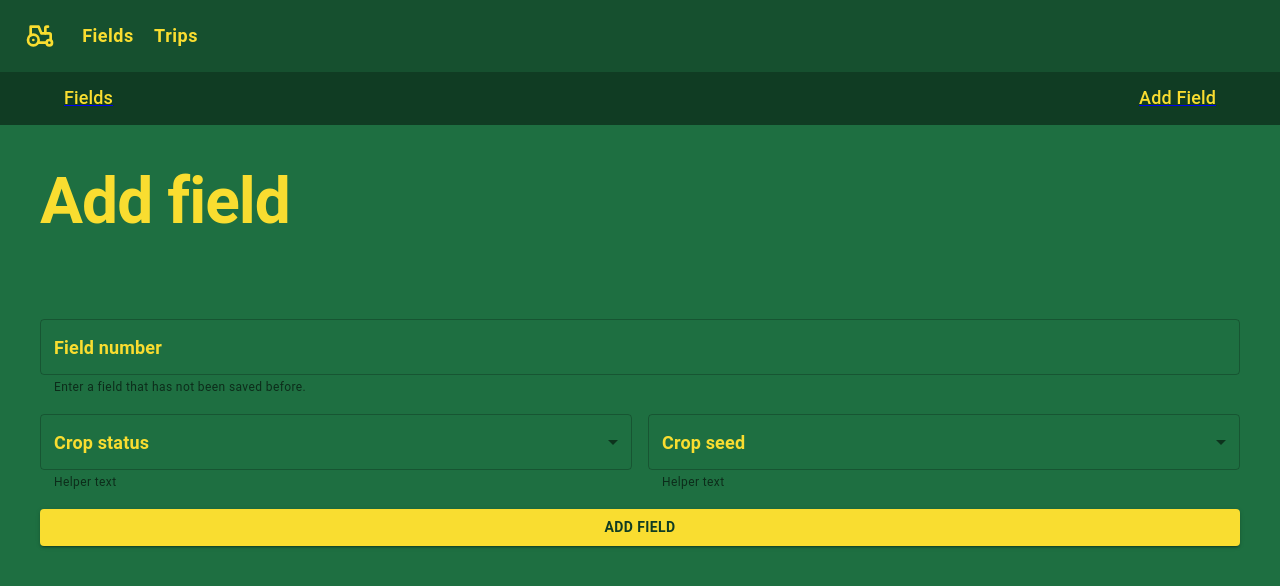
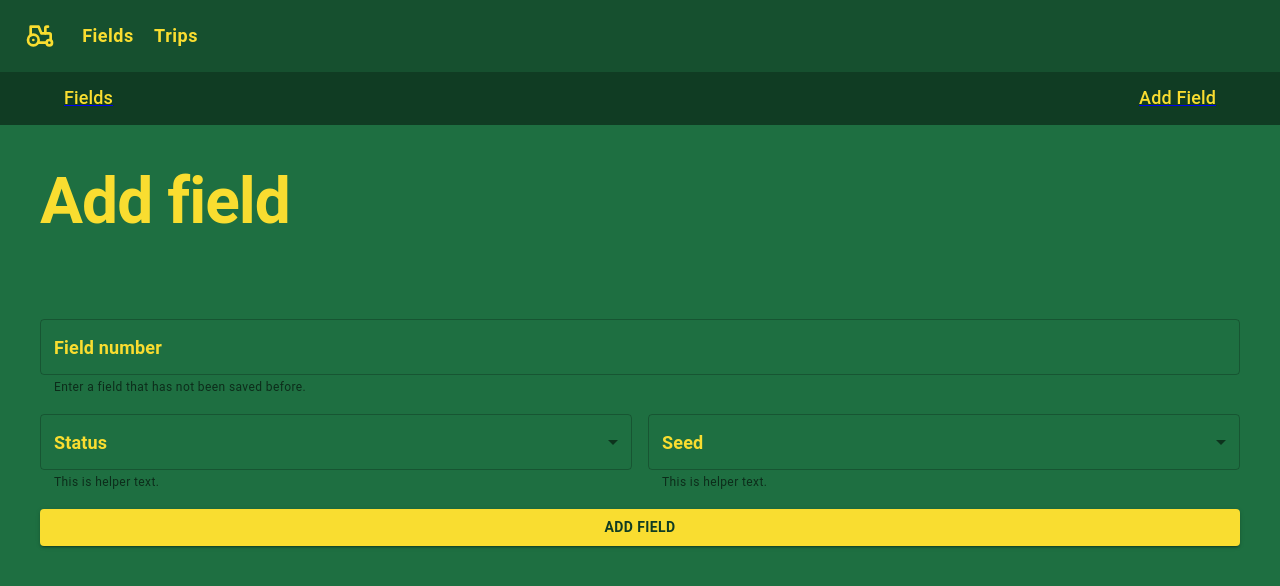
Before and after one commit to stedmanonlinedesigns/farming-simulator-lane-tracker, a Next.js app: page /add-field in a window 1280 px wide. Shown: the top 586 px of the page. Built offline with nearby package versions, Linux system fonts and the light colour scheme; some icons are missing; what @mui/material-nextjs would draw is missing.

Commit message:
feat(): added Picker component and replaced in add field form

```diff
--- a/src/app/add-field/components/add-field-form/AddFieldForm.tsx
+++ b/src/app/add-field/components/add-field-form/AddFieldForm.tsx
@@ -2,17 +2,8 @@
 import React from "react"
 import { useRouter } from "next/navigation"
 import { useFieldsStore } from "@/store/fieldsStore"
-import {
-  Box,
-  FormControl,
-  InputLabel,
-  Button,
-  OutlinedInput,
-  Select,
-  MenuItem,
-  FormHelperText,
-} from "@mui/material"
-import { Section, Textfield } from "@/app/components"
+import { Box, Button, MenuItem } from "@mui/material"
+import { Section, Textfield, Picker } from "@/app/components"
 import type { CropStatus, CropSeed } from "@/app/api/fields/allFields/route"
 
 const cropStatuses: CropStatus[] = ["fallow", "planted", "planting"]
@@ -70,61 +61,49 @@ const AddFieldForm = () => {
             children: "Enter a field that has not been saved before.",
           }}
         />
+
         <Box
           display={{ xs: "flex" }}
           justifyContent={{ xs: "space-between" }}
           gap={{ xs: 2 }}
         >
-          <FormControl fullWidth>
-            <InputLabel
-              id="select-label-crop-status"
-              htmlFor="select-crop-status"
-              sx={{ color: "#F9DD30", fontSize: "18px", fontWeight: "700" }}
-            >
-              Crop status
-            </InputLabel>
-            <Select
+          <Picker
+            id="select-crop-status"
+            label={"Status"}
+            value={sowingStatus}
             labelId="select-label-crop-status"
-              id="select-crop-status"
-              label={"Crop status"}
-              value={sowingStatus}
             // @ts-expect-error Argument of type 'string | null' is not assignable to parameter of type 'SetStateAction<CropStatus>
             onChange={(e) => setSowingStatus(e.target.value)}
+            formControlProps={{ fullWidth: true }}
+            labelProps={{
+              id: "select-label-crop-status",
+              htmlFor: "select-crop-status",
+            }}
+            helperTextProps={{ children: "This is helper text." }}
           >
-              {cropStatuses &&
-                cropStatuses.map((status, idx) => (
-                  <MenuItem
-                    key={idx}
-                    value={`${status}`}
-                  >{`${status}`}</MenuItem>
+            {cropStatuses.map((status, idx) => (
+              <MenuItem key-={idx} value={`${status}`}>{`${status}`}</MenuItem>
             ))}
-            </Select>
-            <FormHelperText>Helper text</FormHelperText>
-          </FormControl>
+          </Picker>
 
-          <FormControl fullWidth>
-            <InputLabel
-              id="select-label-crop-seed"
-              htmlFor="select-crop-seed"
-              sx={{ color: "#F9DD30", fontSize: "18px", fontWeight: "700" }}
-            >
-              Crop seed
-            </InputLabel>
-            <Select
+          <Picker
+            id="select-crop-seed"
+            label={"Seed"}
+            value={seed}
             labelId="select-label-crop-seed"
-              id="select-crop-seed"
-              label={"Crop seed"}
-              value={seed}
             // @ts-expect-error Argument of type 'string | null' is not assignable to parameter of type 'SetStateAction<CropStatus>
             onChange={(e) => setSeed(e.target.value)}
+            formControlProps={{ fullWidth: true }}
+            labelProps={{
+              id: "select-label-crop-seed",
+              htmlFor: "select-crop-seed",
+            }}
+            helperTextProps={{ children: "This is helper text." }}
           >
-              {cropSeeds &&
-                cropSeeds.map((seed, idx) => (
-                  <MenuItem key={idx} value={`${seed}`}>{`${seed}`}</MenuItem>
+            {cropSeeds.map((seed, idx) => (
+              <MenuItem key-={idx} value={`${seed}`}>{`${seed}`}</MenuItem>
             ))}
-            </Select>
-            <FormHelperText>Helper text</FormHelperText>
-          </FormControl>
+          </Picker>
         </Box>
 
         <Button
--- a/src/app/components/index.ts
+++ b/src/app/components/index.ts
@@ -6,3 +6,4 @@ export { default as Section } from "./Section"
 export { PageHeading } from "./page-heading"
 export { PageActions } from './page-actions'
 export { Textfield } from './text-field'
+export { Picker } from './picker'
--- /dev/null
+++ b/src/app/components/picker/Picker.tsx
@@ -0,0 +1,53 @@
+"use client"
+import { FormControl, InputLabel, Select, FormHelperText } from "@mui/material"
+import {
+  FormControlProps,
+  InputLabelProps,
+  FormHelperTextProps,
+  SelectProps,
+} from "@mui/material"
+
+type PickerProps = {
+  formControlProps?: FormControlProps
+  labelProps?: InputLabelProps
+  helperTextProps?: FormHelperTextProps
+} & SelectProps
+
+const Picker = ({
+  id,
+  label,
+  value,
+  onChange,
+  formControlProps,
+  labelProps,
+  helperTextProps,
+  children,
+}: PickerProps) => {
+  return (
+    <FormControl {...formControlProps}>
+      <InputLabel
+        {...labelProps}
+        sx={{
+          color: "#F9DD30",
+          fontSize: "18px",
+          fontWeight: "700",
+          ...labelProps?.sx,
+        }}
+      >
+        {label}
+      </InputLabel>
+      <Select
+        id={id}
+        labelId={labelProps?.id}
+        value={value}
+        label={label}
+        onChange={onChange}
+      >
+        {children}
+      </Select>
+      <FormHelperText {...helperTextProps} />
+    </FormControl>
+  )
+}
+
+export default Picker
--- /dev/null
+++ b/src/app/components/picker/index.ts
@@ -0,0 +1 @@
+export { default as Picker } from './Picker'
```
Lines whose indentation alone changed are shown as unchanged.
